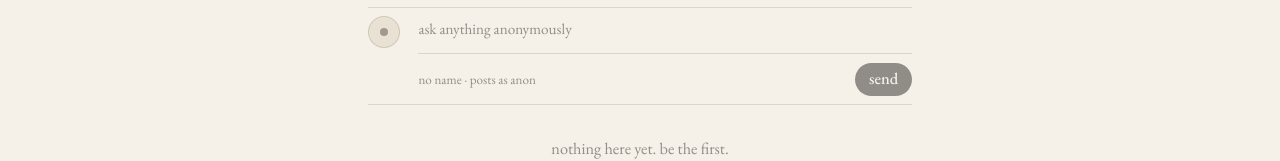
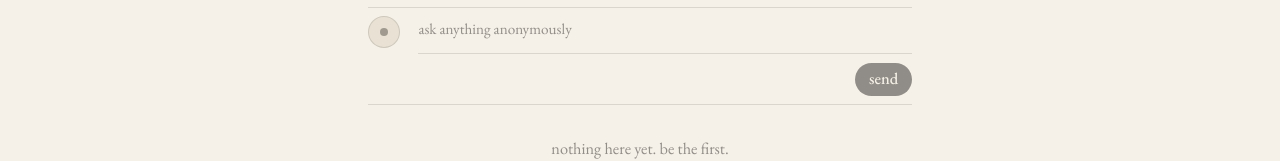
Before and after one commit to clemissimacodes/supergirl, a Next.js app: page / in a window 1280 px wide. Shown: the part 921-1082 px from the top of the page. Built offline with nearby package versions, Linux system fonts and the light colour scheme.

Commit message:
Remove the no-name composer hint
The box already says ask anything anonymously; the extra “no name · posts as anon” line is just noise next to send.

Co-authored-by: clemissimacodes <clemissimacodes@users.noreply.github.com>

```diff
--- a/src/app/globals.css
+++ b/src/app/globals.css
@@ -383,10 +383,6 @@ a:hover {
   font-size: 0.82rem;
 }
 
-.composer-hint {
-  color: var(--muted);
-}
-
 .composer-btn {
   border: 0;
   border-radius: 999px;
--- a/src/components/AskForm.tsx
+++ b/src/components/AskForm.tsx
@@ -62,11 +62,7 @@ export function AskForm({ onAsked }: AskFormProps) {
         <div className="composer-bar">
           <div className="composer-meta" aria-live="polite">
             {error ? <span className="ask-error">{error}</span> : null}
-            {sent ? (
-              <span className="ask-sent">sent</span>
-            ) : (
-              <span className="composer-hint">no name · posts as anon</span>
-            )}
+            {sent ? <span className="ask-sent">sent</span> : null}
           </div>
           <button
             className="composer-btn"
```
